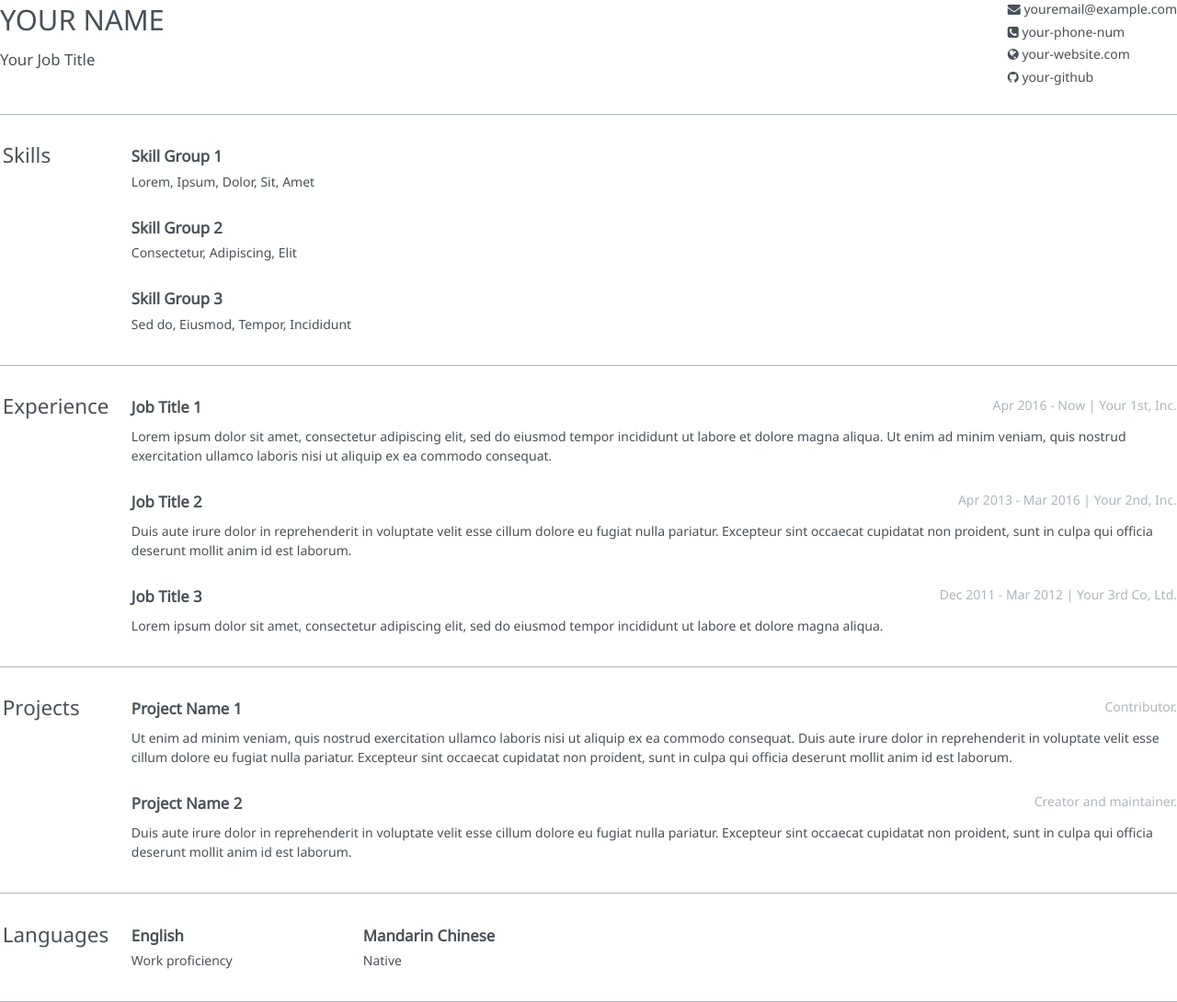
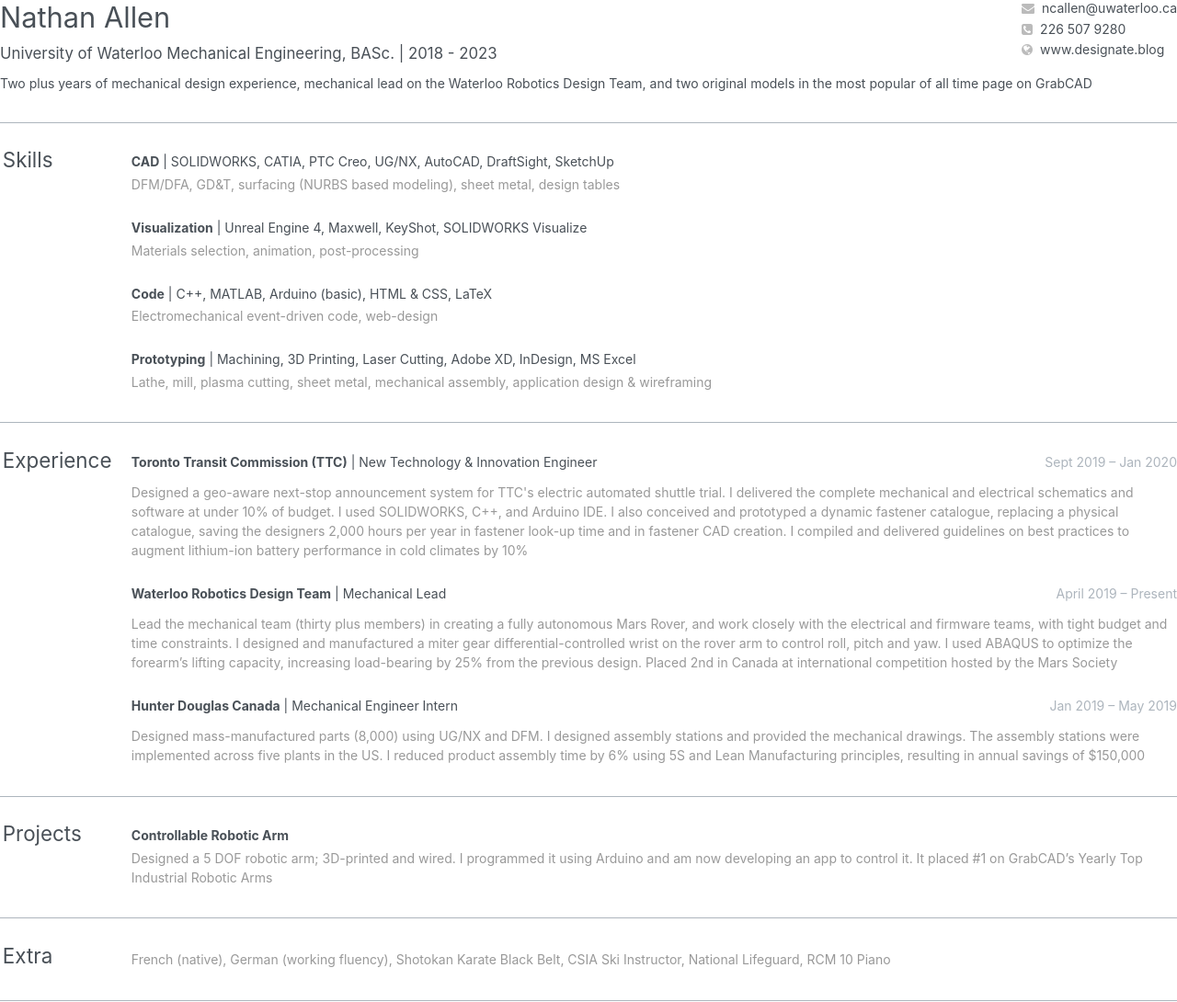
Before and after one commit to nath69an/resume, a plain HTML site: page default/index.html in a window 1280 px wide. Shown: the whole page at 92% size. Drawn offline with Linux system fonts and the light colour scheme.

Commit message:
Add files via upload
finalized version 1 of default

```diff
--- a/default/index.html
+++ b/default/index.html
@@ -15,48 +15,38 @@
       <header>
         <div class="name-wrapper">
           <div id="fullname" class="title">
-            YOUR NAME
+            Nathan Allen
           </div>
           <div id="jobtitle" class="sub-title">
-            Your Job Title
+            University of Waterloo Mechanical Engineering, BASc. | 2018 - 2023
           </div>
         </div>
         <div id="contact" class="contact">
 
           <div class="contact-item">
-
-            <i class="fa fa-envelope aria-hidden="true></i> youremail@example.com
-
+            <i class="fa fa-envelope aria-hidden="true></i> ncallen@uwaterloo.ca
           </div>
 
           <div class="contact-item">
-
-            <i class="fa fa-phone-square aria-hidden="true></i> your-phone-num
-
+            <i class="fa fa-phone-square aria-hidden="true></i> 226 507 9280
           </div>
 
           <div class="contact-item">
-
             <a href="https://crispgm.github.io/resume/resume.html">
-
-            <i class="fa fa-globe aria-hidden="true></i> your-website.com
-
+            <i class="fa fa-globe aria-hidden="true></i> www.designate.blog
             </a>
-
-          </div>
-
-          <div class="contact-item">
-
-            <a href="https://github.com/crispgm/resume">
-
-            <i class="fa fa-github aria-hidden="true></i> your-github
-
-            </a>
-
           </div>
 
         </div>
+
       </header>
+      <summary>
+      <div class="container">
+        Two plus years of mechanical design experience, mechanical lead on the Waterloo Robotics Design Team, and two original models in the most popular of all time page on GrabCAD
+      </div>
+    </summary>
+
+
 
       <section id="skills">
         <div class="section-title">
@@ -66,31 +56,40 @@
 
           <div class="block">
             <div class="block-title">
-              Skill Group 1
+              <strong>CAD</strong> |  SOLIDWORKS, CATIA, PTC Creo, UG/NX, AutoCAD, DraftSight, SketchUp
             </div>
             <div class="block-content">
-              Lorem, Ipsum, Dolor, Sit, Amet
+              DFM/DFA, GD&T, surfacing (NURBS based modeling), sheet metal, design tables
             </div>
           </div>
 
           <div class="block">
             <div class="block-title">
-              Skill Group 2
+              <strong>Visualization</strong> | Unreal Engine 4, Maxwell, KeyShot, SOLIDWORKS Visualize
             </div>
             <div class="block-content">
-              Consectetur, Adipiscing, Elit
+              Materials selection, animation, post-processing
             </div>
           </div>
 
           <div class="block">
             <div class="block-title">
-              Skill Group 3
+              <strong>Code</strong> | C++, MATLAB, Arduino (basic), HTML & CSS, LaTeX
             </div>
             <div class="block-content">
-              Sed do, Eiusmod, Tempor, Incididunt
+              Electromechanical event-driven code, web-design
             </div>
           </div>
 
+          <div class="block">
+            <div class="block-title">
+              <strong>Prototyping</strong> | Machining, 3D Printing, Laser Cutting, Adobe XD, InDesign, MS Excel
+            </div>
+            <div class="block-content">
+              Lathe, mill, plasma cutting, sheet metal, mechanical assembly, application design & wireframing
+
+            </div>
+          </div>
         </div>
       </section>
 
@@ -102,37 +101,47 @@
 
           <div class="block">
             <div class="block-title">
-              Job Title 1
+              <strong>Toronto Transit Commission (TTC)</strong> | New Technology & Innovation Engineer
             </div>
             <div class="block-subtitle">
-              Apr 2016 - Now | Your 1st, Inc.
+              Sept 2019 – Jan 2020
             </div>
             <div class="block-content">
-              Lorem ipsum dolor sit amet, consectetur adipiscing elit, sed do eiusmod tempor incididunt ut labore et dolore magna aliqua. Ut enim ad minim veniam, quis nostrud exercitation ullamco laboris nisi ut aliquip ex ea commodo consequat.
+              Designed a geo-aware next-stop announcement system for TTC's electric automated shuttle trial. I delivered the complete mechanical and electrical schematics and software at under 10% of budget. I used SOLIDWORKS, C++, and Arduino IDE.
+              I also conceived and prototyped a dynamic fastener catalogue, replacing a physical catalogue, saving the designers 2,000 hours per year in fastener look-up time and in fastener CAD creation.
+              I compiled and delivered guidelines on best practices to augment lithium-ion battery performance in cold climates by 10%
+
+            </div>
+          </div>
+          <div class="block">
+            <div class="block-title">
+              <strong>Waterloo Robotics Design Team</strong> | Mechanical Lead
+            </div>
+            <div class="block-subtitle">
+              April 2019 – Present
+            </div>
+            <div class="block-content">
+              Lead the mechanical team (thirty plus members) in creating a fully autonomous Mars Rover, and work closely with the electrical and firmware teams, with tight budget and time constraints.
+              I designed and manufactured a miter gear differential-controlled wrist on the rover arm to control roll, pitch and yaw.
+              I used ABAQUS to optimize the forearm’s lifting capacity, increasing load-bearing by 25% from the previous design.
+              Placed 2nd in Canada at international competition hosted by the Mars Society
+
             </div>
           </div>
 
-          <div class="block">
-            <div class="block-title">
-              Job Title 2
-            </div>
-            <div class="block-subtitle">
-              Apr 2013 - Mar 2016 | Your 2nd, Inc.
-            </div>
-            <div class="block-content">
-              Duis aute irure dolor in reprehenderit in voluptate velit esse cillum dolore eu fugiat nulla pariatur. Excepteur sint occaecat cupidatat non proident, sunt in culpa qui officia deserunt mollit anim id est laborum.
-            </div>
-          </div>
+
 
           <div class="block">
             <div class="block-title">
-              Job Title 3
+              <strong>Hunter Douglas Canada</strong> | Mechanical Engineer Intern
             </div>
             <div class="block-subtitle">
-              Dec 2011 - Mar 2012 | Your 3rd Co, Ltd.
+              Jan 2019 – May 2019
             </div>
             <div class="block-content">
-              Lorem ipsum dolor sit amet, consectetur adipiscing elit, sed do eiusmod tempor incididunt ut labore et dolore magna aliqua.
+              Designed mass-manufactured parts (8,000) using UG/NX and DFM. I designed assembly
+              stations and provided the mechanical drawings. The assembly stations were implemented across five plants in the US.
+              I reduced product assembly time by 6% using 5S and Lean Manufacturing principles, resulting in annual savings of $150,000
             </div>
           </div>
 
@@ -147,57 +156,36 @@
 
           <div class="block">
             <div class="block-title">
-              Project Name 1
+              <strong>Controllable Robotic Arm</strong>
             </div>
-            <div class="block-subtitle">
-              Contributor.
-            </div>
+
             <div class="block-content">
-              Ut enim ad minim veniam, quis nostrud exercitation ullamco laboris nisi ut aliquip ex ea commodo consequat. Duis aute irure dolor in reprehenderit in voluptate velit esse cillum dolore eu fugiat nulla pariatur. Excepteur sint occaecat cupidatat non proident, sunt in culpa qui officia deserunt mollit anim id est laborum.
+              Designed a 5 DOF robotic arm; 3D-printed and wired. I programmed it using Arduino and am now developing an app to
+              control it. It placed #1 on GrabCAD’s Yearly Top Industrial Robotic Arms
+
             </div>
           </div>
-
-          <div class="block">
-            <div class="block-title">
-              Project Name 2
-            </div>
-            <div class="block-subtitle">
-              Creator and maintainer.
-            </div>
-            <div class="block-content">
-              Duis aute irure dolor in reprehenderit in voluptate velit esse cillum dolore eu fugiat nulla pariatur. Excepteur sint occaecat cupidatat non proident, sunt in culpa qui officia deserunt mollit anim id est laborum.
-            </div>
-          </div>
-
         </div>
       </section>
 
-      <section id="languages">
+      <section id="Extra">
         <div class="section-title">
-          Languages
+          Extra
         </div>
-        <div class="section-content section-flex">
+        <div class="section-content">
 
-          <div class="block block-square">
-            <div class="block-title">
-              English
-            </div>
+          <div class="block">
+
+
             <div class="block-content">
-              Work proficiency
+              French (native), German (working fluency), Shotokan Karate Black Belt, CSIA Ski Instructor, National Lifeguard, RCM 10 Piano
             </div>
           </div>
-
-          <div class="block block-square">
-            <div class="block-title">
-              Mandarin Chinese
-            </div>
-            <div class="block-content">
-              Native
-            </div>
-          </div>
-
         </div>
       </section>
+
+
+
     </div>
   </body>
 </html>
--- a/default/resume.css
+++ b/default/resume.css
@@ -6,7 +6,7 @@ html {
 body {
 	text-align: center;
 	width: 100%;
-	font-family: "Noto Sans", "Segoe UI", Roboto, Helvetica, "Hiragino Sans GB", "Microsoft Yahei", sans-serif;
+	font-family: "SF Pro Text", "Noto Sans", "Segoe UI", Roboto, Helvetica, "Hiragino Sans GB", "Microsoft Yahei", sans-serif;
 	-webkit-font-smoothing: antialiased;
 	font-size: 1rem;
 	margin: 0;
@@ -23,6 +23,10 @@ a:hover {
 	text-decoration: underline
 }
 
+.fa {
+	color: #bbb;
+	margin-right:0.3em;
+}
 .container {
 	/*margin-left: auto;
 	margin-right: auto;
@@ -55,9 +59,9 @@ a:hover {
 header {
 	display: flex;
 	justify-content: space-between;
-	border-bottom: 0.1rem solid #adb5bd;
-/*	padding-top: 2.2rem; */
-	padding-bottom: 2.2rem
+/*	border-bottom: 0.1rem solid #adb5bd;
+	padding-top: 2.2rem;
+	padding-bottom: 2.2rem */
 }
 
 .name-wrapper {
@@ -114,6 +118,13 @@ header {
 	}
 }
 
+
+summary {
+	border-bottom: 0.1rem solid #adb5bd;
+	hyphens: auto;
+		padding-bottom: 2.4rem;
+}
+
 section {
 	display: flex;
 	padding-top: 2.4rem;
@@ -124,7 +135,7 @@ section {
 }
 
 .section-title {
-	line-height: 1;
+	line-height: 0.65;
 	font-size: 1.6rem;
 	text-align: left;
 	min-width: 10rem
@@ -153,9 +164,9 @@ section {
 
 .block-title {
 	float:left;
-	font-size: 1.2rem;
+/*	font-size: 1.2rem;*/
 	margin-bottom: .4rem;
-	font-weight: bold
+/*	font-weight: bold */
 }
 
 .block-subtitle {
@@ -166,6 +177,7 @@ section {
 }
 
 .block-content {
+	color: #999;
 	clear: both;
 	font-size: 1rem;
 	line-height: 1.5
```
